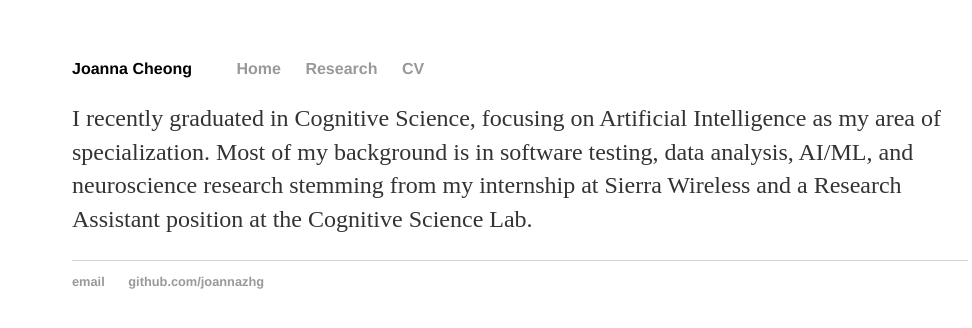
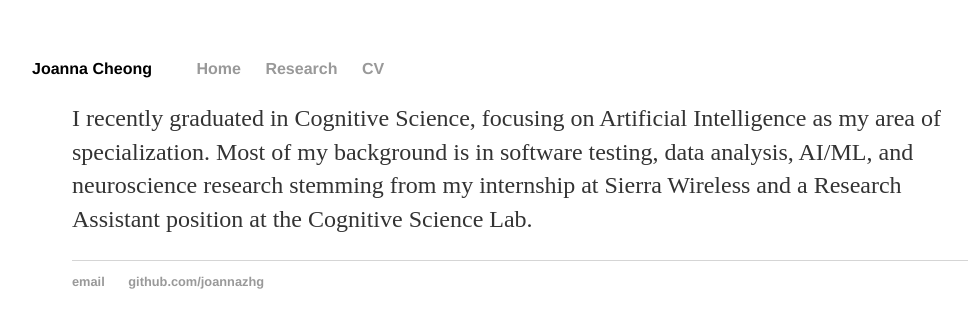
Before and after one commit to joannazhg/joannazhg.github.io, a Jekyll site: the page index.html, which Jekyll copies as it is, in a window 1280 px wide. Shown: the top 328 px of the page, without its empty margins (120-1092 px from the left). Built offline with Jekyll 4.4.1, drawn with Linux system fonts in a browser that asks for light colours.

Commit message:
Update main.css

```diff
--- a/css/main.css
+++ b/css/main.css
@@ -17,6 +17,7 @@ nav ul, footer ul {
 }
 nav ul li.name {
     margin-right: 40px;
+    margin-left: -40px;
 }
 
 nav ul li, footer ul li {
```
